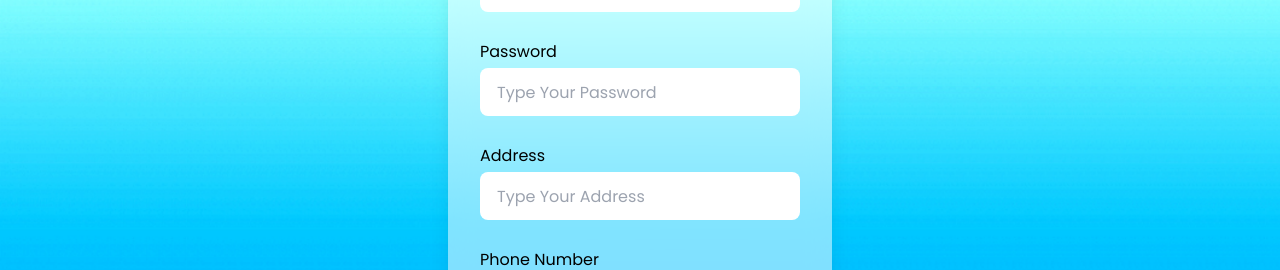
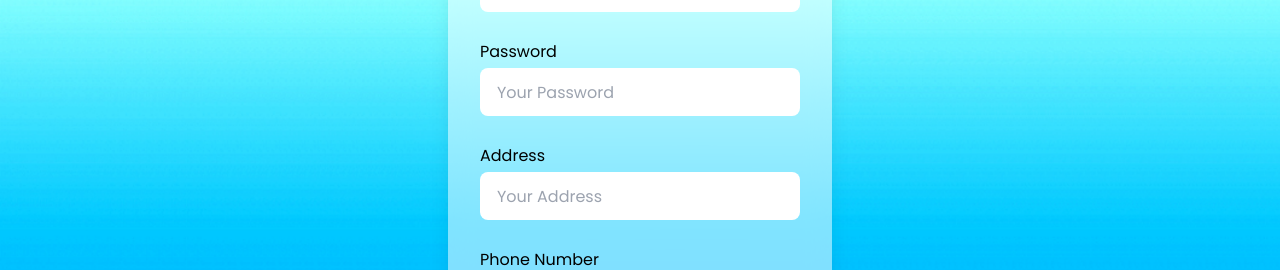
Before and after one commit to grnisna/POYSHA-pay, a React (Create React App) app: page /signup in a window 1280 px wide. Shown: the part 370-640 px from the top of the page. Built offline with nearby package versions, Linux system fonts and the light colour scheme; no server answers.

Commit message:
sing up form errrors code edited after pull from development branch

```diff
--- a/src/components/Auth/SignUp/SignUp.js
+++ b/src/components/Auth/SignUp/SignUp.js
@@ -103,11 +103,11 @@ const SignUp = () => {
 
                     <label htmlFor="">Password</label>
 
-                    <input type="password" className='input w-full max-w-md mt-1 mb-7'{...register("password")} placeholder="Type Your Password" autocomplete="off" required />
+                    <input type="password" className='input w-full max-w-md mt-1 mb-7'{...register("password")} placeholder="Your Password" autocomplete="off" required />
 
 
                     <label htmlFor="">Address</label>
-                    <input type="text" className='input w-full max-w-md mt-1 mb-7'{...register("address")} placeholder="Type Your Address" autoComplete="off" required />
+                    <input type="text" className='input w-full max-w-md mt-1 mb-7'{...register("address")} placeholder="Your Address" autoComplete="off" required />
 
                     <label>Phone Number</label>
                     <Controller
```
